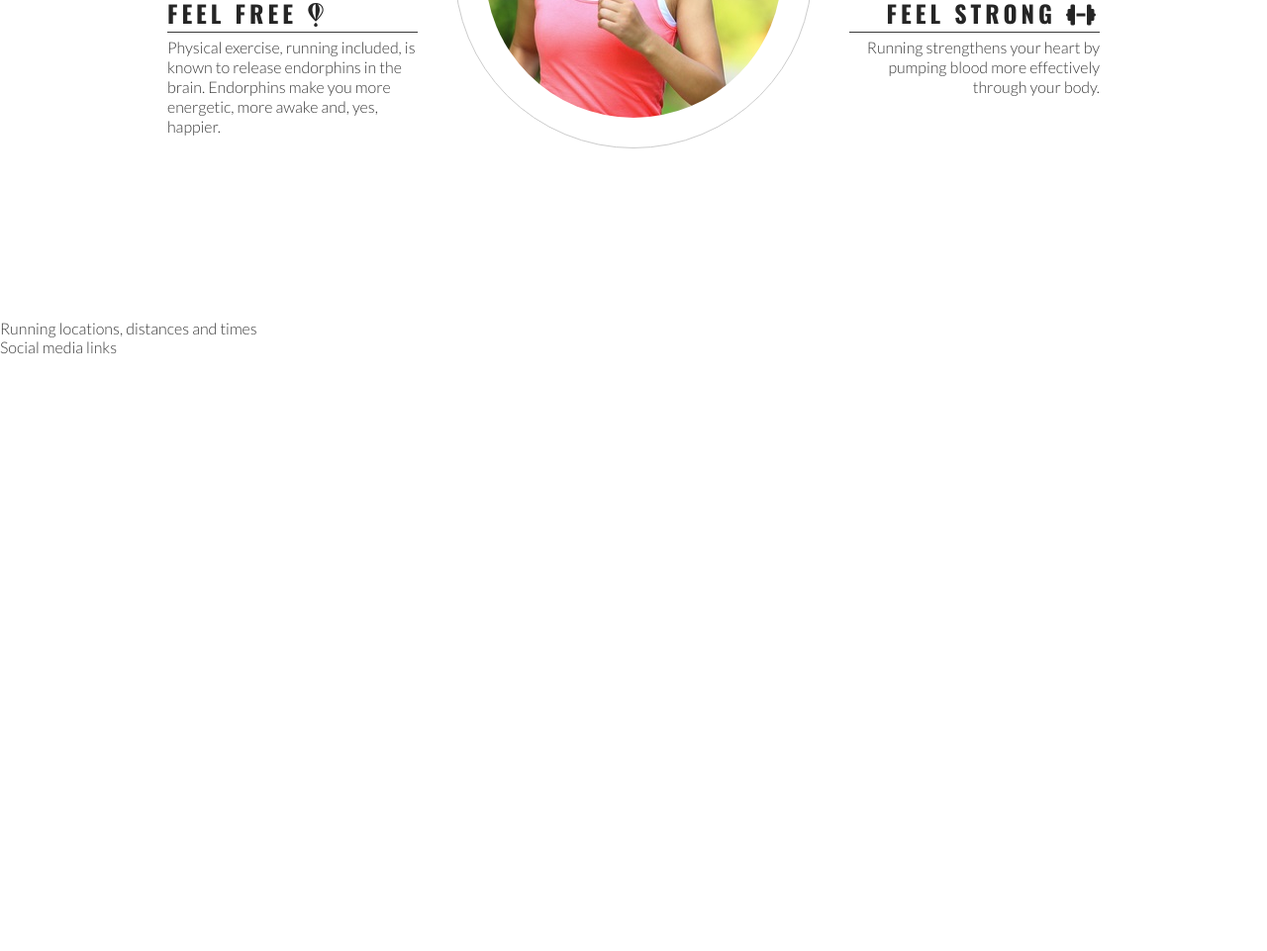
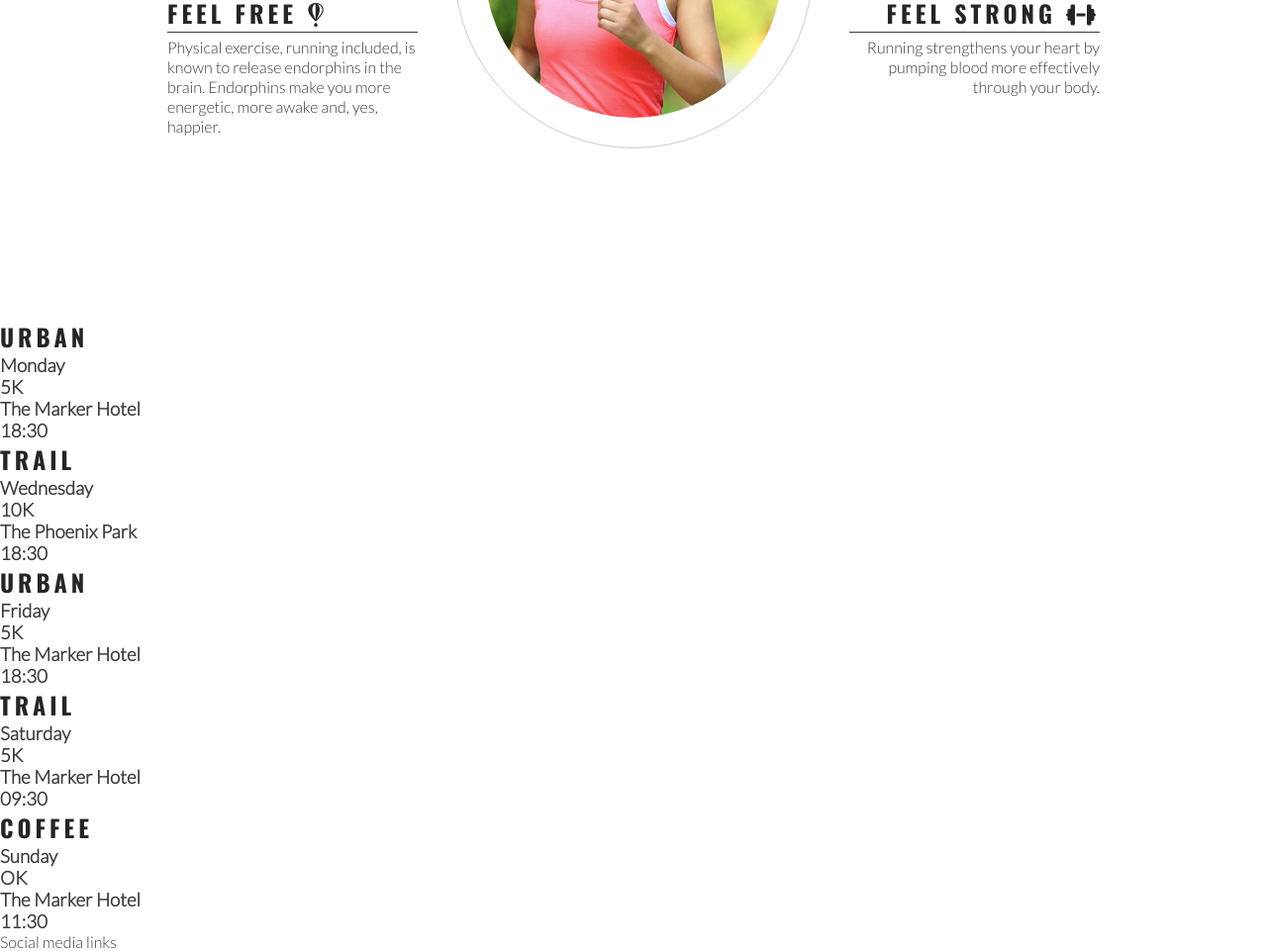
Before and after one commit to mika-sims/Code-Institute-love-running-walkthrough-project, a plain HTML site: page index.html in a window 1280 px wide. Shown: the part 973-1934 px from the top of the page at 99% size. Before the commit the page ends 1333 px from the top, so only its background shows below. Drawn offline with nearby package versions, Linux system fonts and the light colour scheme.

Commit message:
Add meetup times main structure

```diff
--- a/index.html
+++ b/index.html
@@ -83,7 +83,41 @@
         </div>
     </section>
     <section>
-        Running locations, distances and times
+        <div>
+            <h2>Urban</h2>
+            <h3>Monday</h3>
+            <h3>5K</h3>
+            <h3>The Marker Hotel</h3>
+            <h3>18:30</h3>
+        </div>
+        <div>
+            <h2>Trail</h2>
+            <h3>Wednesday</h3>
+            <h3>10K</h3>
+            <h3>The Phoenix Park</h3>
+            <h3>18:30</h3>
+        </div>
+        <div>
+            <h2>Urban</h2>
+            <h3>Friday</h3>
+            <h3>5K</h3>
+            <h3>The Marker Hotel</h3>
+            <h3>18:30</h3>
+        </div>
+        <div>
+            <h2>Trail</h2>
+            <h3>Saturday</h3>
+            <h3>5K</h3>
+            <h3>The Marker Hotel</h3>
+            <h3>09:30</h3>
+        </div>
+        <div>
+            <h2>Coffee</h2>
+            <h3>Sunday</h3>
+            <h3>OK</h3>
+            <h3>The Marker Hotel</h3>
+            <h3>11:30</h3>
+        </div>
     </section>
     <footer>
         Social media links
```
